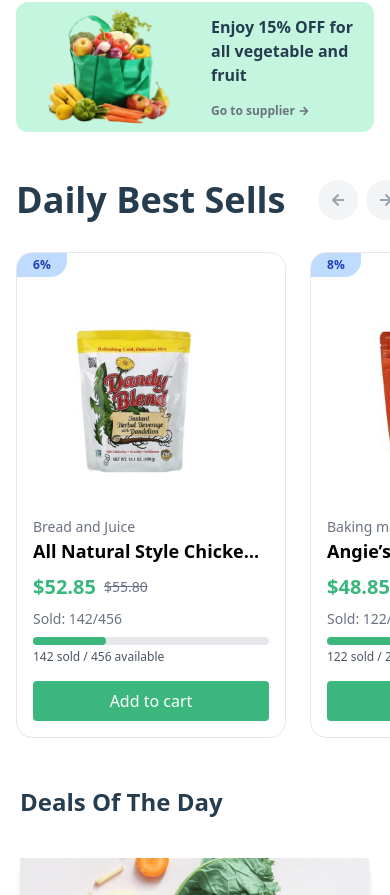
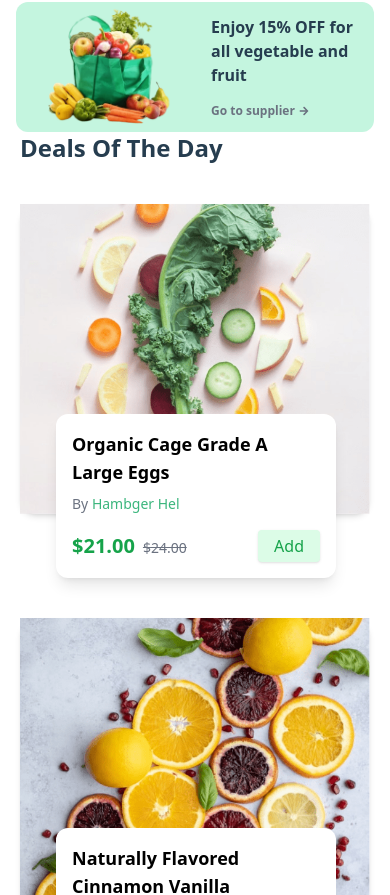
Before and after one commit to Siyammahdi/nest-mart, a Next.js app: page / in a window 390 px wide. Shown: the part 4029-4924 px from the top of the page. Built offline with nearby package versions, Linux system fonts and the light colour scheme.

Commit message:
responsive added

```diff
--- a/src/app/homepage/Products/Sells/BestSell.tsx
+++ b/src/app/homepage/Products/Sells/BestSell.tsx
@@ -17,7 +17,7 @@
   };
 
   return (
-    <div className="relative w-full overflow-hidden my-12 mx-4 md:mx-6 ">
+    <div className="hidden md:block relative w-full overflow-hidden my-12 mx-4 md:mx-6 ">
       <div className="flex justify-between">
         <h2 className="text-4xl font-semibold text-text mb-8">Daily Best Sells</h2>
         <div className="flex gap-2">
--- a/src/app/homepage/Subscription/index.tsx
+++ b/src/app/homepage/Subscription/index.tsx
@@ -4,7 +4,7 @@
 
 const Subscription = () => {
     return (
-        <div>
+        <div className='mx-4 md:mx-0'>
             <Newsletter />
             <Advantage />
         </div>
```
